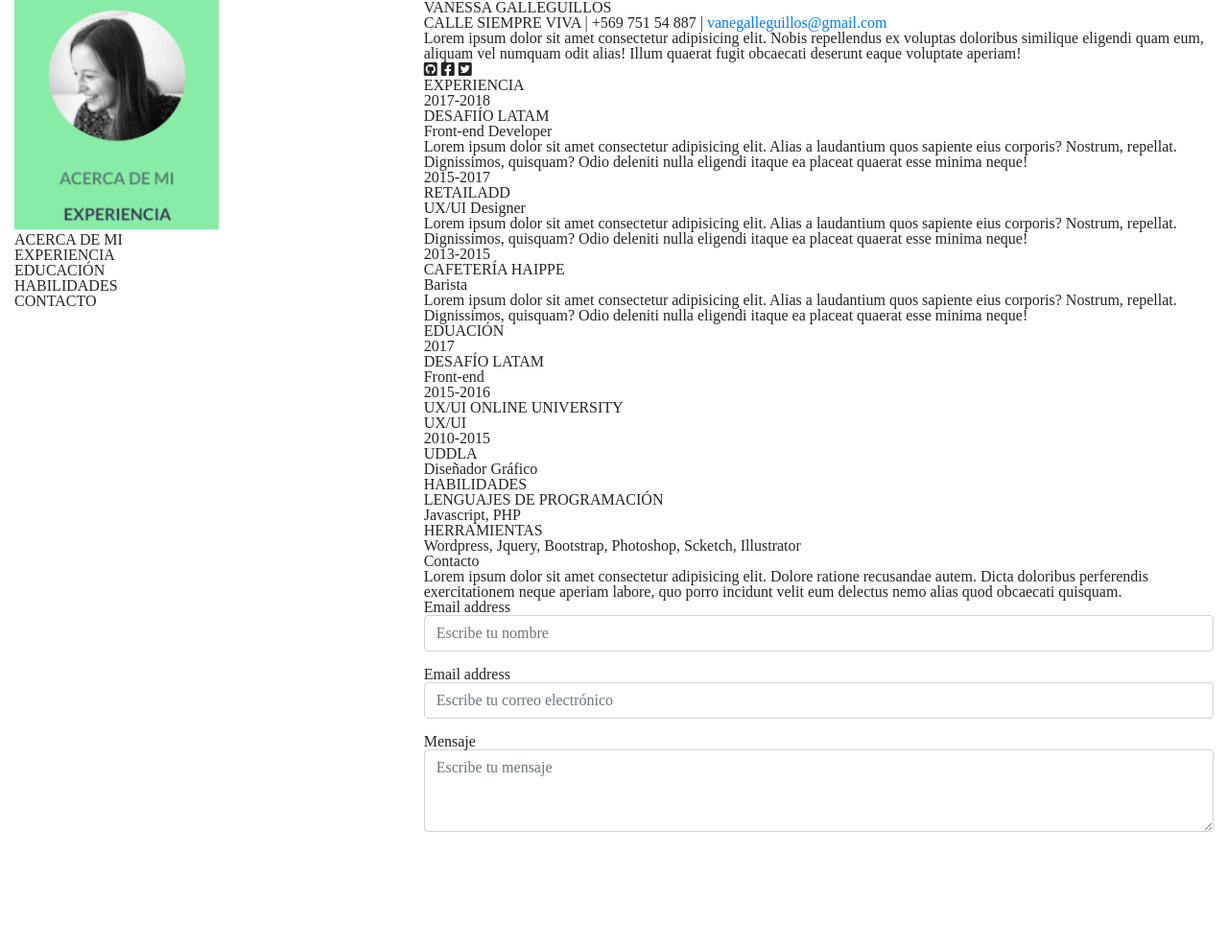
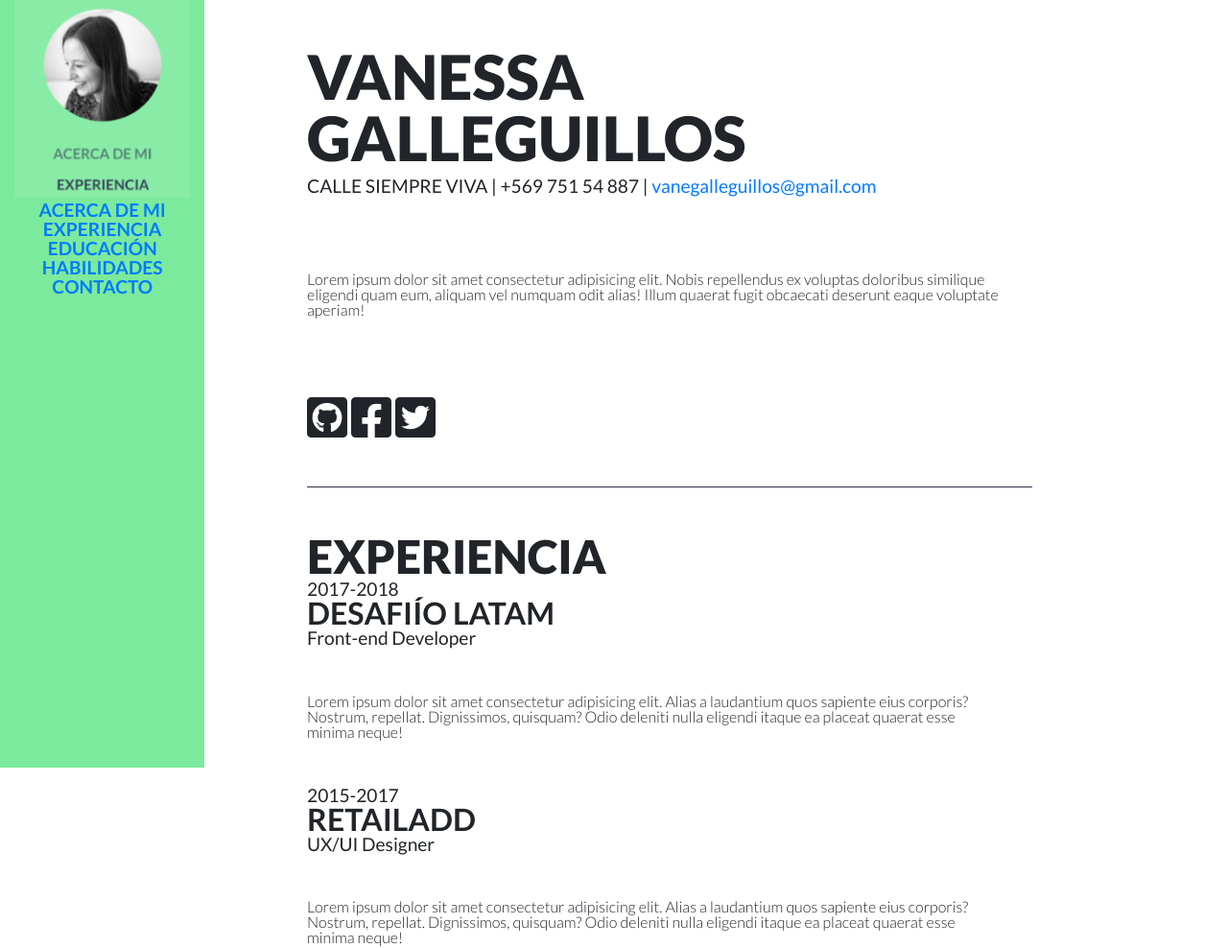
Before and after one commit to Bernabeee/curriculum, a plain HTML site: page index.html in a window 1280 px wide. Shown: the top 988 px of the page at 96% size. Before the commit the page ends 883 px from the top, so only its background shows below. Drawn offline with nearby package versions, Linux system fonts and the light colour scheme.

Commit message:
carga de estilos

```diff
--- a/assets/sass/abstracts/_variables.scss
+++ b/assets/sass/abstracts/_variables.scss
@@ -1 +1,20 @@
 //Variables de colores
+$verde: #7cea9c;
+$petroleo: #2d3047;
+$negro: #071013;
+$blanco: #ffffff;
+
+
+
+$lato: 'Lato', sans-serif;
+
+$black:900;
+$bold: 700;
+$regular:400;
+$light: 300;
+
+$xxx-large: 4rem;
+$xx-large: 3rem;
+$x-large: 2rem;
+$large: 1.2rem;
+$medium: 1rem;
--- a/assets/sass/base/_typography.scss
+++ b/assets/sass/base/_typography.scss
@@ -0,0 +1,53 @@
+p,
+h1,
+h2,
+h3,
+h4,
+a {
+    font-family: $lato;
+}
+
+h1,
+h2 {
+    font-weight: $black;
+}
+
+h3 {
+    font-weight: $bold;
+}
+
+h4 {
+    font-weight: $regular;
+}
+
+p {
+    font-weight: $light;
+}
+
+ul li a {
+    font-weight: $bold;
+}
+
+h1 {
+    font-size: $xxx-large;
+}
+
+h2{
+    font-size: $xx-large;
+}
+
+h3 {
+    font-size: $x-large;
+}
+
+h4 {
+    font-size: $large;
+}
+
+p {
+    font-size: $medium
+}
+
+ul li a {
+    font-size: $large;
+}
--- a/assets/sass/layout/_content.scss
+++ b/assets/sass/layout/_content.scss
@@ -0,0 +1,24 @@
+.contenido--colores  {
+    background-color: $verde;
+    color: $petroleo;
+}
+
+.contenido--position {
+    padding-left: 25vw;
+}
+
+.contenido__secciones--dimention {
+    padding: 3rem 2rem 3rem 0rem;
+    margin-right: 20%;
+    border-bottom: 1px solid $petroleo;
+}
+
+h1 {margin-bottom: 0.5rem;}
+
+.parrafo__header--espacio {
+    margin: 5rem 0rem;
+}
+
+.parrafo--espacio {
+    margin: 3rem 0rem;
+}
--- a/assets/sass/layout/_navigation.scss
+++ b/assets/sass/layout/_navigation.scss
@@ -0,0 +1,4 @@
+.nav--position {
+    position: fixed;
+    height: 100vh;
+}
--- a/index.html
+++ b/index.html
@@ -6,50 +6,51 @@
     <meta http-equiv="X-UA-Compatible" content="ie=edge">
     <title>Curriculum</title>
     <link href="assets/css/main.css" rel="stylesheet"/>
+    <link href="https://fonts.googleapis.com/css?family=Lato:300,400,700,900&display=swap" rel="stylesheet">
     <link rel="stylesheet" href="https://use.fontawesome.com/releases/v5.8.2/css/all.css" integrity="sha384-oS3vJWv+0UjzBfQzYUhtDYW+Pj2yciDJxpsK1OYPAYjqT085Qq/1cq5FLXAZQ7Ay" crossorigin="anonymous">
 </head>
 <body>
     <section>
         <div class="container-fluid">
             <div class="row">
-                <div class="col-md-4 vh-100">
+                <div class="col-md-2 nav--position  contenido--colores text-center">
                     <img class="img-fluid" src="assets/img/avatar.png"/>
                     <ul>
                         <li>
-                            ACERCA DE MI
+                            <a href="#presentación">ACERCA DE MI</a>
                         </li>
                         <li>
-                            EXPERIENCIA
+                           <a href="#experiencia"> EXPERIENCIA</a>
                         </li>
                         <li>
-                            EDUCACIÓN
+                           <a href="#educación"> EDUCACIÓN</a>
                         </li>
                         <li>
-                            HABILIDADES
+                           <a href="#habilidades">HABILIDADES</a>
                         </li>
                         <li>
-                            CONTACTO
+                          <a href="#contacto"> CONTACTO</a>
                         </li>
                     </ul>
                 </div>
-                <div class="col-md-8">
-                    <div id="presentacion">
+                <div class="col-md-12 contenido--position">
+                    <div id="presentacion" class="contenido__secciones--dimention">
                         <h1>VANESSA GALLEGUILLOS</h1>
                         <h4>
                             CALLE SIEMPRE VIVA | +569 751 54 887 | <a href="mailto:vanegalleguillos@gmail.com">vanegalleguillos@gmail.com</a>
                         </h4>
-                        <p>
+                        <p class="parrafo__header--espacio">
                             Lorem ipsum dolor sit amet consectetur adipisicing elit. Nobis repellendus ex voluptas doloribus similique eligendi
                             quam eum, aliquam vel numquam odit alias! Illum quaerat fugit obcaecati deserunt eaque voluptate aperiam!
                         </p>
 
-                        <i class="fab fa-github-square 3x"></i>
-                        <i class="fab fa-facebook-square 3x"></i>
-                        <i class="fab fa-twitter-square 3x"></i>
+                        <i class="fab fa-github-square fa-3x"></i>
+                        <i class="fab fa-facebook-square fa-3x"></i>
+                        <i class="fab fa-twitter-square fa-3x"></i>
 
                     </div>
                     <!--Experiencia-->
-                    <div id="experiencia">
+                    <div id="experiencia" class="contenido__secciones--dimention">
                         <h2>EXPERIENCIA</h2>
                         <div>
                             <h4>2017-2018</h4>
@@ -59,7 +60,7 @@
                             <h4>
                                 Front-end Developer
                             </h4>
-                            <p>
+                            <p class="parrafo--espacio">
                                 Lorem ipsum dolor sit amet consectetur adipisicing elit. Alias a laudantium quos sapiente eius
                                 corporis? Nostrum, repellat. Dignissimos, quisquam? Odio deleniti nulla eligendi itaque ea placeat
                                 quaerat esse minima neque!
@@ -73,7 +74,7 @@
                                 <h4>
                                     UX/UI Designer
                                 </h4>
-                                <p>
+                                <p class="parrafo--espacio">
                                     Lorem ipsum dolor sit amet consectetur adipisicing elit. Alias a laudantium quos sapiente eius
                                     corporis? Nostrum, repellat. Dignissimos, quisquam? Odio deleniti nulla eligendi itaque ea placeat
                                     quaerat esse minima neque!
@@ -88,7 +89,7 @@
                                 <h4>
                                     Barista
                                 </h4>
-                                <p>
+                                <p class="parrafo--espacio">
                                     Lorem ipsum dolor sit amet consectetur adipisicing elit. Alias a laudantium quos sapiente eius
                                     corporis? Nostrum, repellat. Dignissimos, quisquam? Odio deleniti nulla eligendi itaque ea placeat
                                     quaerat esse minima neque!
@@ -101,7 +102,7 @@
                     <!--Fin experiencia-->
                     <!--Educacion-->
 
-                    <div id="educacion">
+                    <div id="educacion" class="contenido__secciones--dimention">
                         <h2>EDUACIÓN</h2>
                         <div>
                             <h4>2017</h4>
@@ -138,7 +139,7 @@
                     <!--Fin educacion-->
                     <!--Habilidades-->
 
-                    <div id="habilidades">
+                    <div id="habilidades" class="contenido__secciones--dimention">
 
                         <h2>HABILIDADES</h2>
                         <div>
@@ -161,10 +162,10 @@
 
                     <!--Contacto-->
 
-                    <div id="Contacto">
+                    <div id="Contacto" class="contenido__secciones--dimention">
 
-                        <h2>Contacto</h2>
-                        <p>
+                        <h2>CONTACTO</h2>
+                        <p class="parrafo--espacio">
                             Lorem ipsum dolor sit amet consectetur adipisicing elit. Dolore ratione
                             recusandae autem. Dicta doloribus perferendis exercitationem neque aperiam labore,
                             quo porro incidunt velit eum delectus nemo alias quod obcaecati quisquam.
@@ -172,11 +173,11 @@
 
                         <form>
                                 <div class="form-group">
-                                  <label for="nombre">Email address</label>
+                                  <label for="nombre">Nombre</label>
                                   <input type="text" class="form-control" id="nombre" placeholder="Escribe tu nombre">
                                 </div>
                                 <div class="form-group">
-                                    <label for="correo">Email address</label>
+                                    <label for="correo">Correo electrónico</label>
                                     <input type="email" class="form-control" id="correo" placeholder="Escribe tu correo electrónico">
                                 </div>
                                 <div class="form-group">
```
Also changed, not shown: assets/css/main.css, 1 other file.
